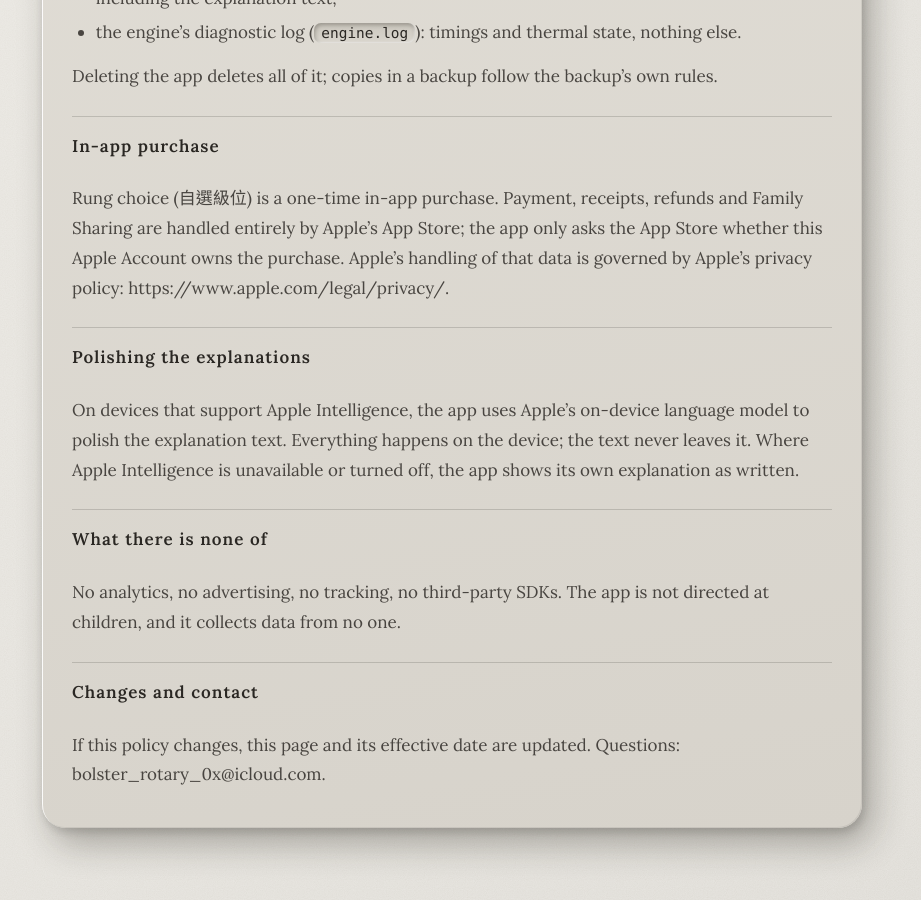
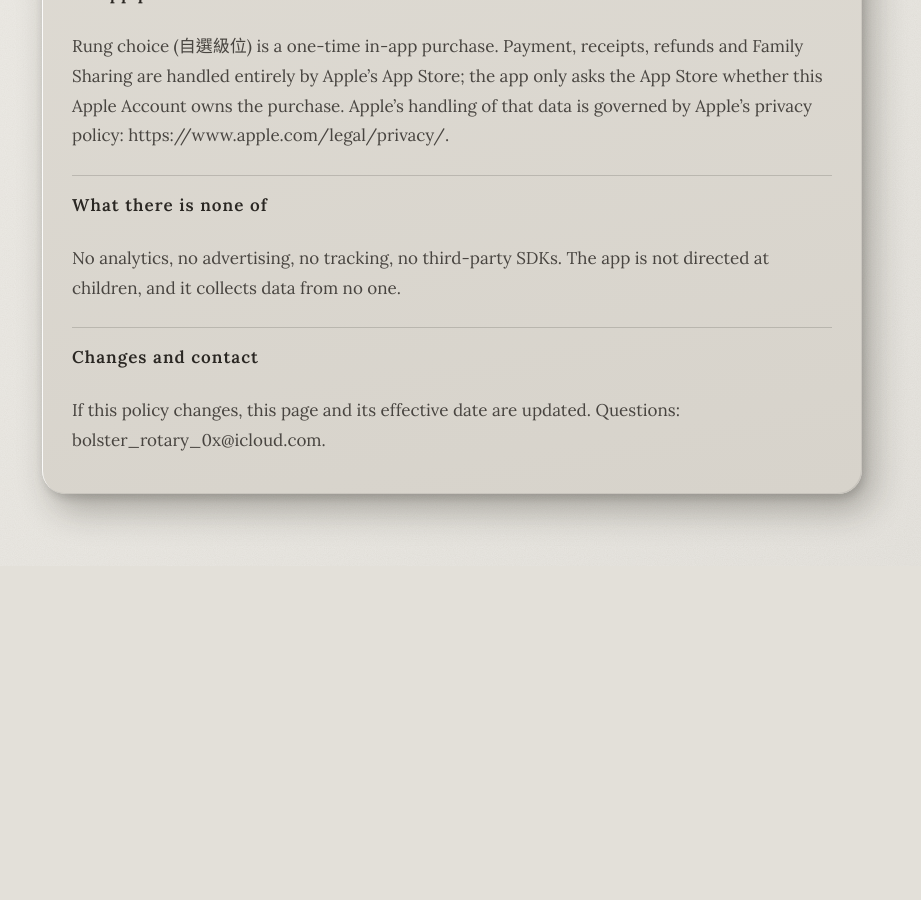
Before and after one commit to ChinChangYang/aurorago-site, a Jekyll site: the page built from privacy.md, in a window 1280 px wide and 900 px high, scrolled down 1776 px. Shown: the whole window, without its empty margins (188-1109 px from the left). Built offline with Jekyll 4.4.1, drawn with Linux system fonts in a browser that asks for light colours; after the commit the page ends 2342 px from its top, so only the background shows below that; some of the changed text lies outside the part shown.

Commit message:
隱私政策同步 1.1（2026-09-15）：解說的潤飾一節撤下（ADR 0028，1.1 已上架）

```diff
--- a/privacy.md
+++ b/privacy.md
@@ -24,11 +24,6 @@ app 只把下面這些檔案寫在它自己的資料夾（Application Support/Au
 
 自選級位是一次買斷的 App 內購買。付款、收據、退款與家人共享全由 Apple 的 App Store 處理，app 只向 App Store
 查詢「這個 Apple 帳號是否已購買」。Apple 對這些資料的處理依 Apple 的隱私權政策：https://www.apple.com/legal/privacy/。
-
-## 解說的潤飾
-
-在支援 Apple Intelligence 的裝置上，app 用 Apple 的裝置端語言模型潤飾解說的文字。一切在裝置上完成，文字不會離開
-裝置；裝置不支援或未開啟 Apple Intelligence 時，app 用自己的解說原文。
 
 ## 沒有的東西
 
@@ -66,12 +61,6 @@ handled entirely by Apple's App Store; the app only asks the App Store whether t
 the purchase. Apple's handling of that data is governed by Apple's privacy policy:
 https://www.apple.com/legal/privacy/.
 
-## Polishing the explanations
-
-On devices that support Apple Intelligence, the app uses Apple's on-device language model to polish
-the explanation text. Everything happens on the device; the text never leaves it. Where Apple
-Intelligence is unavailable or turned off, the app shows its own explanation as written.
-
 ## What there is none of
 
 No analytics, no advertising, no tracking, no third-party SDKs. The app is not directed at children,
```
